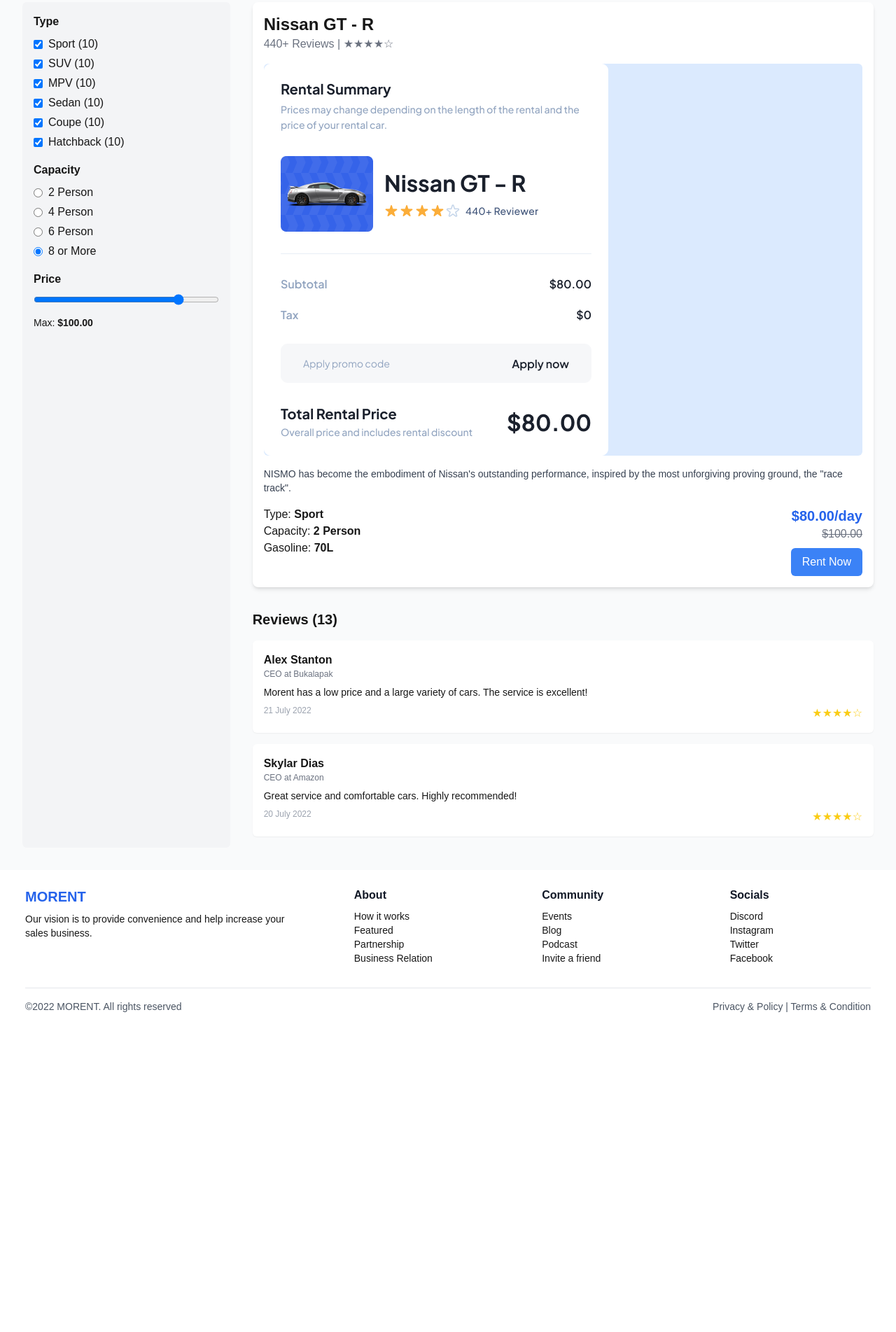
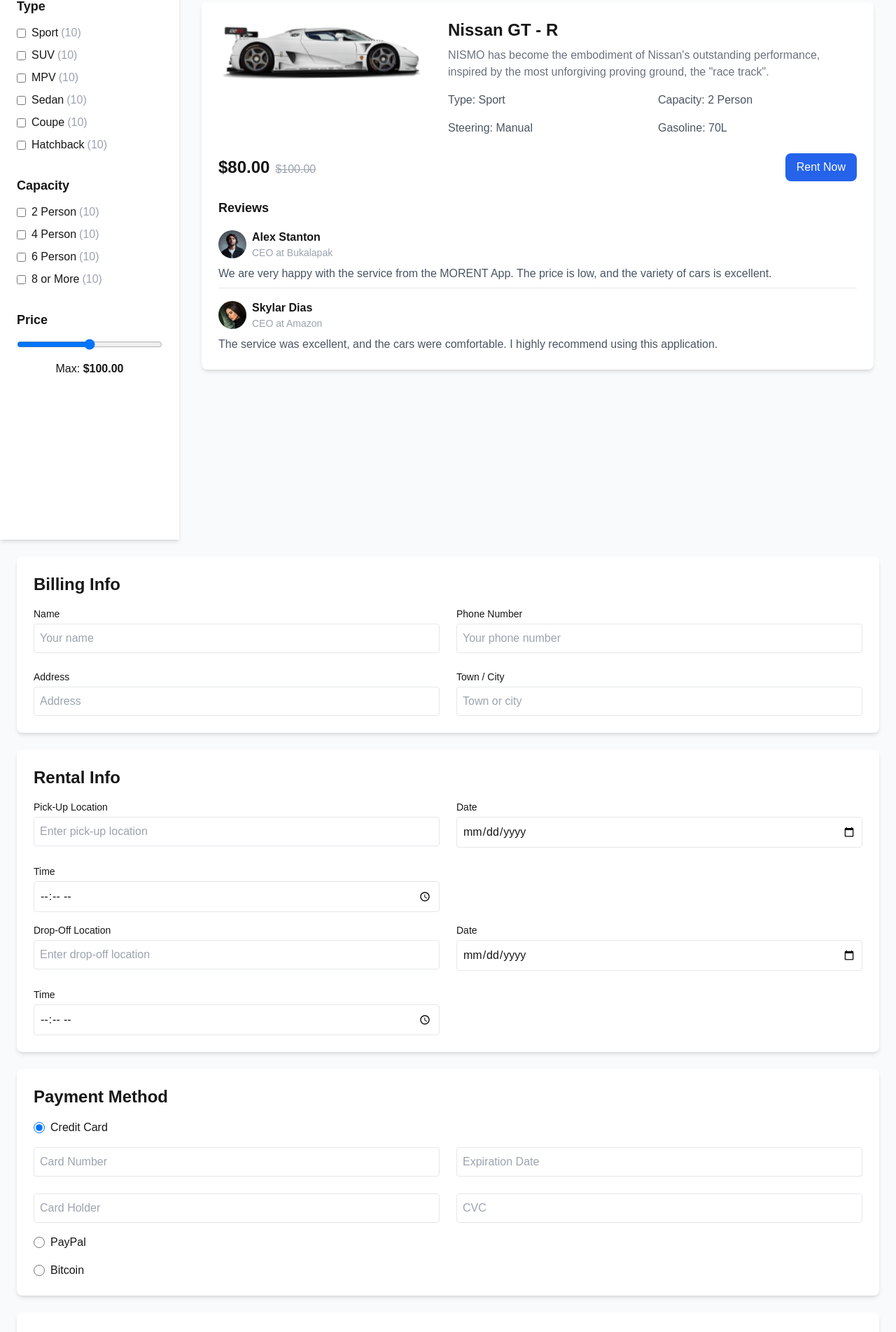
Before and after one commit to bydjusman/final-assignment-next-js, a Next.js app: page / in a window 1280 px wide. Shown: the part 2893-4796 px from the top of the page at 70% size. Before the commit the page ends 4365 px from the top, so only its background shows below. Built offline with nearby package versions, Linux system fonts and the light colour scheme.

Commit message:
your commit message

```diff
--- /dev/null
+++ b/src/app/components/RentalForm.tsx
@@ -0,0 +1,172 @@
+"use client";
+
+import { useState } from "react";
+
+export default function RentalForm() {
+  const [paymentMethod, setPaymentMethod] = useState("credit");
+
+  return (
+    <div className="p-6 bg-gray-50 min-h-screen">
+      {/* Billing Info */}
+      <section className="bg-white p-6 rounded-lg shadow-md mb-6">
+        <h2 className="text-2xl font-semibold mb-4">Billing Info</h2>
+        <div className="grid grid-cols-1 md:grid-cols-2 gap-6">
+          <div>
+            <label className="block text-sm font-medium mb-1">Name</label>
+            <input
+              type="text"
+              placeholder="Your name"
+              className="w-full p-2 border rounded"
+            />
+          </div>
+          <div>
+            <label className="block text-sm font-medium mb-1">Phone Number</label>
+            <input
+              type="tel"
+              placeholder="Your phone number"
+              className="w-full p-2 border rounded"
+            />
+          </div>
+          <div>
+            <label className="block text-sm font-medium mb-1">Address</label>
+            <input
+              type="text"
+              placeholder="Address"
+              className="w-full p-2 border rounded"
+            />
+          </div>
+          <div>
+            <label className="block text-sm font-medium mb-1">Town / City</label>
+            <input
+              type="text"
+              placeholder="Town or city"
+              className="w-full p-2 border rounded"
+            />
+          </div>
+        </div>
+      </section>
+
+      {/* Rental Info */}
+      <section className="bg-white p-6 rounded-lg shadow-md mb-6">
+        <h2 className="text-2xl font-semibold mb-4">Rental Info</h2>
+        <div className="grid grid-cols-1 md:grid-cols-2 gap-6 mb-4">
+          <div>
+            <label className="block text-sm font-medium mb-1">Pick-Up Location</label>
+            <input
+              type="text"
+              placeholder="Enter pick-up location"
+              className="w-full p-2 border rounded"
+            />
+          </div>
+          <div>
+            <label className="block text-sm font-medium mb-1">Date</label>
+            <input type="date" className="w-full p-2 border rounded" />
+          </div>
+          <div>
+            <label className="block text-sm font-medium mb-1">Time</label>
+            <input type="time" className="w-full p-2 border rounded" />
+          </div>
+        </div>
+        <div className="grid grid-cols-1 md:grid-cols-2 gap-6">
+          <div>
+            <label className="block text-sm font-medium mb-1">Drop-Off Location</label>
+            <input
+              type="text"
+              placeholder="Enter drop-off location"
+              className="w-full p-2 border rounded"
+            />
+          </div>
+          <div>
+            <label className="block text-sm font-medium mb-1">Date</label>
+            <input type="date" className="w-full p-2 border rounded" />
+          </div>
+          <div>
+            <label className="block text-sm font-medium mb-1">Time</label>
+            <input type="time" className="w-full p-2 border rounded" />
+          </div>
+        </div>
+      </section>
+
+      {/* Payment Method */}
+      <section className="bg-white p-6 rounded-lg shadow-md mb-6">
+        <h2 className="text-2xl font-semibold mb-4">Payment Method</h2>
+        <div className="space-y-4">
+          {/* Credit Card */}
+          <div>
+            <label className="flex items-center gap-2">
+              <input
+                type="radio"
+                value="credit"
+                checked={paymentMethod === "credit"}
+                onChange={() => setPaymentMethod("credit")}
+                className="h-4 w-4"
+              />
+              Credit Card
+            </label>
+            {paymentMethod === "credit" && (
+              <div className="grid grid-cols-1 md:grid-cols-2 gap-6 mt-4">
+                <input
+                  type="text"
+                  placeholder="Card Number"
+                  className="w-full p-2 border rounded"
+                />
+                <input
+                  type="text"
+                  placeholder="Expiration Date"
+                  className="w-full p-2 border rounded"
+                />
+                <input
+                  type="text"
+                  placeholder="Card Holder"
+                  className="w-full p-2 border rounded"
+                />
+                <input
+                  type="text"
+                  placeholder="CVC"
+                  className="w-full p-2 border rounded"
+                />
+              </div>
+            )}
+          </div>
+          {/* PayPal */}
+          <label className="flex items-center gap-2">
+            <input
+              type="radio"
+              value="paypal"
+              checked={paymentMethod === "paypal"}
+              onChange={() => setPaymentMethod("paypal")}
+              className="h-4 w-4"
+            />
+            PayPal
+          </label>
+
+          {/* Bitcoin */}
+          <label className="flex items-center gap-2">
+            <input
+              type="radio"
+              value="bitcoin"
+              checked={paymentMethod === "bitcoin"}
+              onChange={() => setPaymentMethod("bitcoin")}
+              className="h-4 w-4"
+            />
+            Bitcoin
+          </label>
+        </div>
+      </section>
+
+      {/* Confirmation */}
+      <section className="bg-white p-6 rounded-lg shadow-md">
+        <h2 className="text-2xl font-semibold mb-4">Confirmation</h2>
+        <div className="mb-4">
+          <label className="flex items-center gap-2">
+            <input type="checkbox" className="h-4 w-4" />
+            I agree with the terms and conditions and privacy policy.
+          </label>
+        </div>
+        <button className="w-full bg-blue-600 text-white py-3 rounded-lg text-lg font-semibold">
+          Rent Now
+        </button>
+      </section>
+    </div>
+  );
+}
--- a/src/app/components/category.tsx
+++ b/src/app/components/category.tsx
@@ -72,7 +72,7 @@
   const handleFilterChange = (key: string, value: any) => {
     setFilters((prev) => ({
       ...prev,
-      [key]: value,
+      [key]: Array.isArray(value) ? value : value === "" ? [] : value,
     }));
   };
 
--- a/src/app/components/detailcar.tsx
+++ b/src/app/components/detailcar.tsx
@@ -1,110 +1,131 @@
+import Image from "next/image";
+
 export default function DetailCar() {
   return (
-      <div className="flex min-h-screen bg-gray-50 p-8">
-        {/* Sidebar Filters */}
-        <div className="p-4 w-1/4 bg-gray-100 rounded-md">
-          {/* Car Type Filter */}
-          <div>
-            <h3 className="font-semibold mb-2">Type</h3>
-            {["Sport", "SUV", "MPV", "Sedan", "Coupe", "Hatchback"].map((type) => (
-              <div key={type} className="flex items-center mb-1">
-                <input type="checkbox" className="mr-2" checked />
-                <label>{type} (10)</label>
-              </div>
+    <div className="flex bg-gray-50 min-h-screen">
+      {/* Sidebar */}
+      <aside className="w-64 bg-white p-6 shadow-md">
+        {/* Type Filter */}
+        <div className="mb-8">
+          <h3 className="text-lg font-semibold mb-3">Type</h3>
+          {["Sport", "SUV", "MPV", "Sedan", "Coupe", "Hatchback"].map((type, index) => (
+            <label key={index} className="flex items-center mb-2">
+              <input type="checkbox" className="mr-2" />
+              {type} <span className="text-gray-400 ml-1">(10)</span>
+            </label>
           ))}
         </div>
 
         {/* Capacity Filter */}
-          <div className="mt-4">
-            <h3 className="font-semibold mb-2">Capacity</h3>
-            {["2 Person", "4 Person", "6 Person", "8 or More"].map((cap) => (
-              <div key={cap} className="flex items-center mb-1">
-                <input type="radio" name="capacity" className="mr-2" checked />
-                <label>{cap}</label>
-              </div>
+        <div className="mb-8">
+          <h3 className="text-lg font-semibold mb-3">Capacity</h3>
+          {["2 Person", "4 Person", "6 Person", "8 or More"].map((capacity, index) => (
+            <label key={index} className="flex items-center mb-2">
+              <input type="checkbox" className="mr-2" />
+              {capacity} <span className="text-gray-400 ml-1">(10)</span>
+            </label>
           ))}
         </div>
 
         {/* Price Filter */}
-          <div className="mt-4">
-            <h3 className="font-semibold mb-2">Price</h3>
-            <input
-              type="range"
-              min="0"
-              max="100"
-              defaultValue="80"
-              className="w-full"
-            />
-            <p className="text-sm mt-2">Max: <b>$100.00</b></p>
+        <div>
+          <h3 className="text-lg font-semibold mb-3">Price</h3>
+          <input type="range" max="100" className="w-full" />
+          <div className="text-center mt-2">Max: <span className="font-semibold">$100.00</span></div>
         </div>
-        </div>
+      </aside>
 
       {/* Main Content */}
-        <div className="w-3/4 ml-8">
+      <main className="flex-1 p-8">
         {/* Car Card */}
-          <div className="bg-white rounded-lg shadow-md p-4">
-            <h2 className="text-2xl font-semibold">Nissan GT - R</h2>
-            <p className="text-gray-500 mb-4">440+ Reviews | ★★★★☆</p>
-
+        <div className="bg-white rounded-lg shadow-md p-6">
+          <div className="flex">
             {/* Car Image */}
-            <div className="bg-blue-100 rounded-md mb-4">
-              <img
-                src="/Rental Summary.png"
-                alt="Nissan GT-R"
-                className="w-fit rounded-md"
+            <div className="w-1/3">
+              <Image
+                src="/car.png"
+                alt="Car Image"
+                width={300}
+                height={200}
+                className="rounded-lg object-cover"
               />
             </div>
 
-            {/* Description */}
-            <p className="text-sm text-gray-700">
-              NISMO has become the embodiment of Nissan's outstanding performance,
-              inspired by the most unforgiving proving ground, the "race track".
+            {/* Car Details */}
+            <div className="ml-6 flex-1">
+              <h2 className="text-2xl font-bold mb-2">Nissan GT - R</h2>
+              <p className="text-gray-500">
+                NISMO has become the embodiment of Nissan's outstanding performance, inspired by the
+                most unforgiving proving ground, the "race track".
               </p>
 
-            {/* Details */}
-            <div className="flex justify-between mt-4">
-              <div>
-                <p>Type: <b>Sport</b></p>
-                <p>Capacity: <b>2 Person</b></p>
-                <p>Gasoline: <b>70L</b></p>
-              </div>
-              <div className="text-right">
-                <p className="text-xl font-semibold text-blue-600">$80.00/day</p>
-                <p className="line-through text-gray-500">$100.00</p>
-                <button className="bg-blue-500 text-white py-2 px-4 rounded-md mt-2">
-                  Rent Now
-                </button>
+              <div className="mt-4 grid grid-cols-2 gap-4 text-gray-600">
+                <div>Type: <span className="font-medium">Sport</span></div>
+                <div>Capacity: <span className="font-medium">2 Person</span></div>
+                <div>Steering: <span className="font-medium">Manual</span></div>
+                <div>Gasoline: <span className="font-medium">70L</span></div>
               </div>
             </div>
           </div>
 
-          {/* Reviews Section */}
-          <h3 className="text-xl font-semibold mt-8 mb-4">Reviews (13)</h3>
-          <div className="bg-white p-4 rounded-md shadow-sm mb-4">
-            <h4 className="font-semibold">Alex Stanton</h4>
-            <p className="text-xs text-gray-500">CEO at Bukalapak</p>
-            <p className="mt-2 text-sm">
-              Morent has a low price and a large variety of cars. The service is
-              excellent!
-            </p>
-            <div className="flex justify-between mt-2">
-              <p className="text-gray-400 text-xs">21 July 2022</p>
-              <p className="text-yellow-400">★★★★☆</p>
+          {/* Price and Button */}
+          <div className="mt-6 flex justify-between items-center">
+            <div>
+              <span className="text-2xl font-bold">$80.00</span>
+              <span className="text-gray-400 ml-2 line-through">$100.00</span>
+            </div>
+            <button className="bg-blue-600 text-white px-4 py-2 rounded-lg">
+              Rent Now
+            </button>
+          </div>
+
+          {/* Reviews */}
+          <div className="mt-6">
+            <h3 className="text-lg font-semibold mb-4">Reviews</h3>
+            <div className="space-y-4">
+              {/* Review 1 */}
+              <div className="border-b pb-2">
+                <div className="flex items-center">
+                  <Image
+                    src="/profile.png"
+                    alt="User 1"
+                    width={40}
+                    height={40}
+                    className="rounded-full"
+                  />
+                  <div className="ml-2">
+                    <p className="font-semibold">Alex Stanton</p>
+                    <p className="text-gray-400 text-sm">CEO at Bukalapak</p>
                   </div>
                 </div>
+                <p className="text-gray-600 mt-2">
+                  We are very happy with the service from the MORENT App. The price is low, and the variety of cars is excellent.
+                </p>
+              </div>
 
-          <div className="bg-white p-4 rounded-md shadow-sm mb-4">
-            <h4 className="font-semibold">Skylar Dias</h4>
-            <p className="text-xs text-gray-500">CEO at Amazon</p>
-            <p className="mt-2 text-sm">
-              Great service and comfortable cars. Highly recommended!
+              {/* Review 2 */}
+              <div>
+                <div className="flex items-center">
+                  <Image
+                    src="/girl.jpeg"
+                    alt="User 2"
+                    width={40}
+                    height={40}
+                    className="rounded-full"
+                  />
+                  <div className="ml-2">
+                    <p className="font-semibold">Skylar Dias</p>
+                    <p className="text-gray-400 text-sm">CEO at Amazon</p>
+                  </div>
+                </div>
+                <p className="text-gray-600 mt-2">
+                  The service was excellent, and the cars were comfortable. I highly recommend using this application.
                 </p>
-            <div className="flex justify-between mt-2">
-              <p className="text-gray-400 text-xs">20 July 2022</p>
-              <p className="text-yellow-400">★★★★☆</p>
               </div>
             </div>
           </div>
         </div>
+      </main>
+    </div>
   );
 }
--- a/src/app/page.tsx
+++ b/src/app/page.tsx
@@ -2,6 +2,7 @@
 import Content from './components/content'
 import Category from './components/category'
 import DetailCar from './components/detailcar'
+import RentalForm from './components/RentalForm'
 
 
 const page = () => {
@@ -10,6 +11,7 @@
       <Content/>
       <Category/>
       <DetailCar/>
+      <RentalForm/>
     </div>
   )
 }
```
Also changed, not shown: public/girl.jpeg (added), public/profile.png (added). Lines whose indentation alone changed are shown as unchanged.
